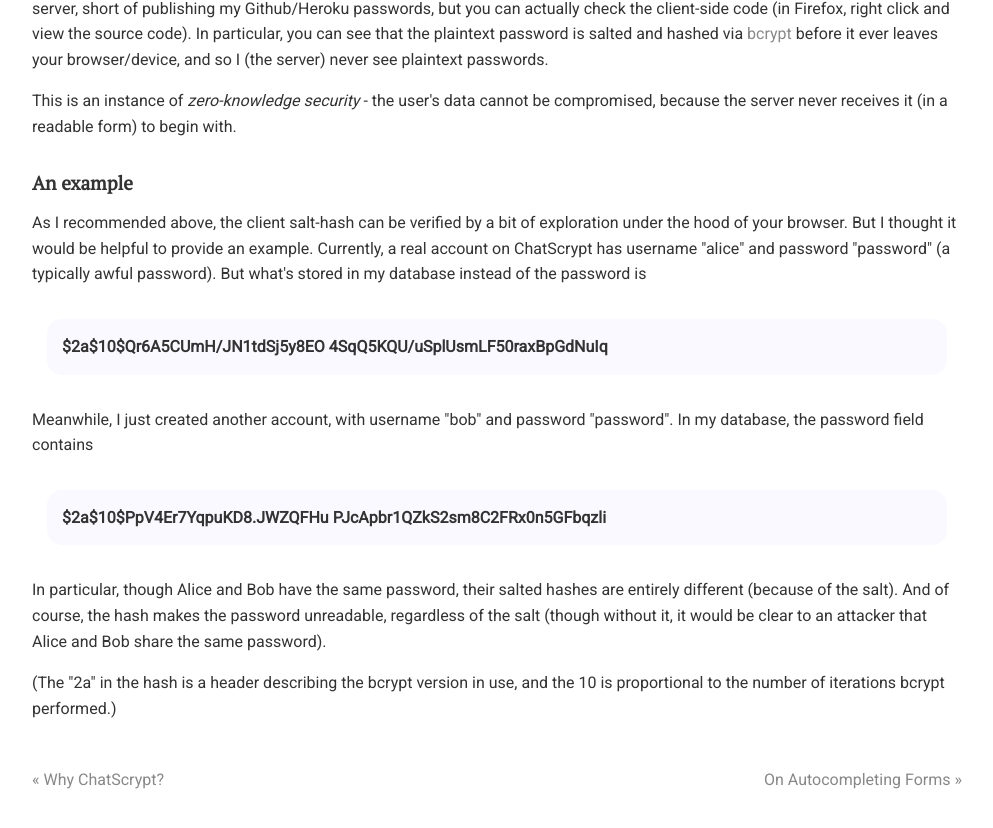
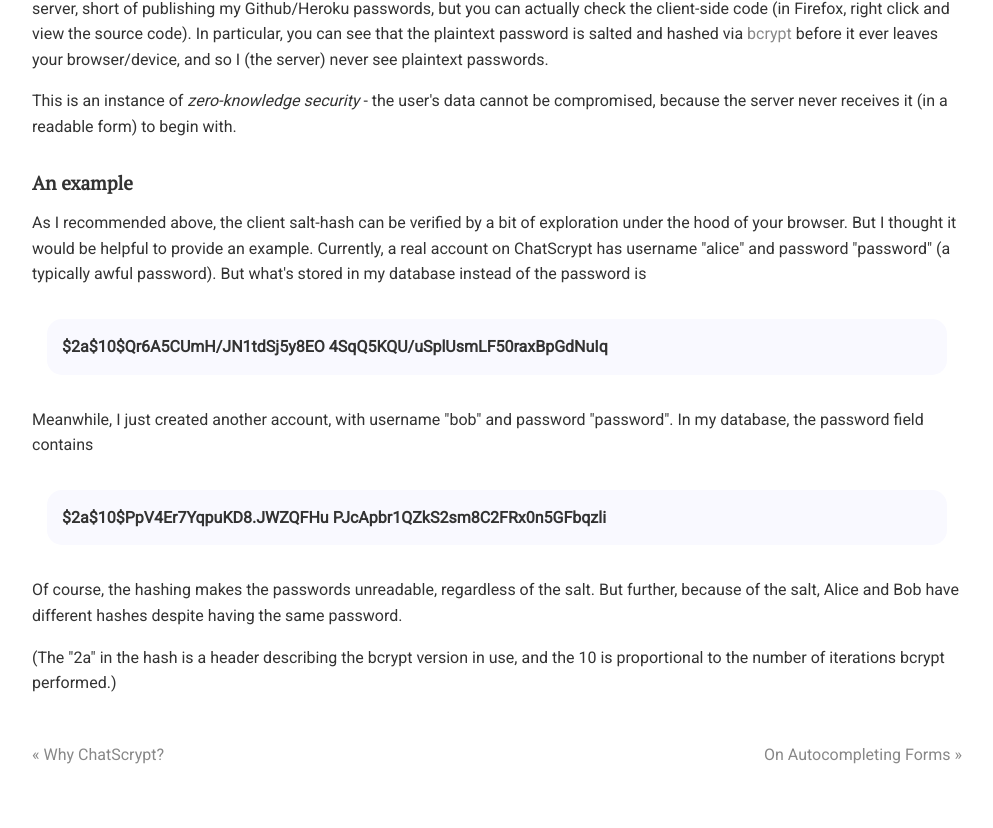
Before and after one commit to chatscrypt/chatscrypt.github.io, a Jekyll site: the page built from _posts/2019-12-25-securing-chatscrypt-passwords.html, in a window 1280 px wide and 900 px high, scrolled down 1300 px. Shown: the top 828 px of the window, without its empty margins (143-1136 px from the left). Built offline with Jekyll 4.4.1, drawn with Linux system fonts in a browser that asks for light colours; comment, search, counter and statistics services are not loaded.

Commit message:
Update 2019-12-25-securing-chatscrypt-passwords.html

```diff
--- a/_posts/2019-12-25-securing-chatscrypt-passwords.html
+++ b/_posts/2019-12-25-securing-chatscrypt-passwords.html
@@ -41,6 +41,6 @@
 
 <div class="media"><b>$2a$10$PpV4Er7YqpuKD8.JWZQFHu PJcApbr1QZkS2sm8C2FRx0n5GFbqzli</b></div>
 
-  <p>In particular, though Alice and Bob have the same password, their salted hashes are entirely different (because of the salt). And of course, the hash makes the password unreadable, regardless of the salt (though without it, it would be clear to an attacker that Alice and Bob share the same password).
+  <p>Of course, the hashing makes the passwords unreadable, regardless of the salt. But further, because of the salt, Alice and Bob have different hashes despite having the same password.
 
     <p>(The "2a" in the hash is a header describing the bcrypt version in use, and the 10 is proportional to the number of iterations bcrypt performed.)
```
